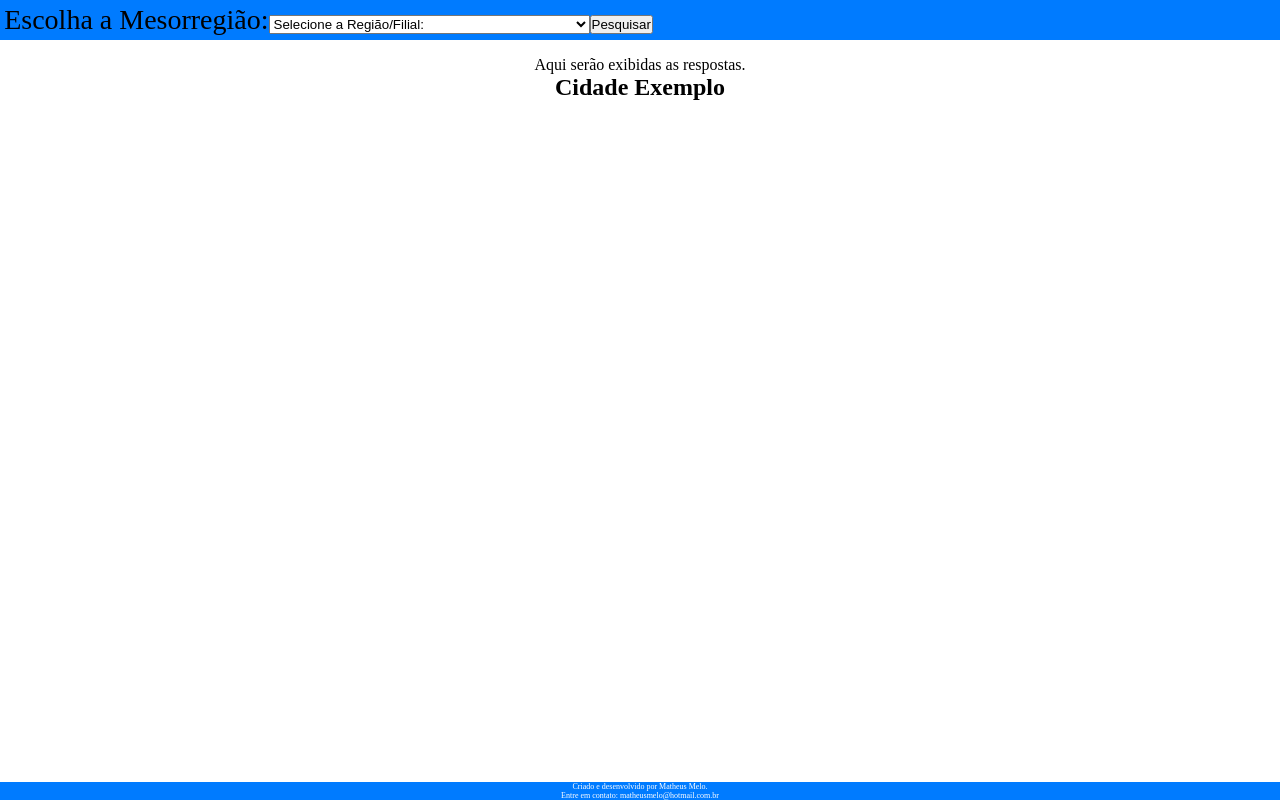
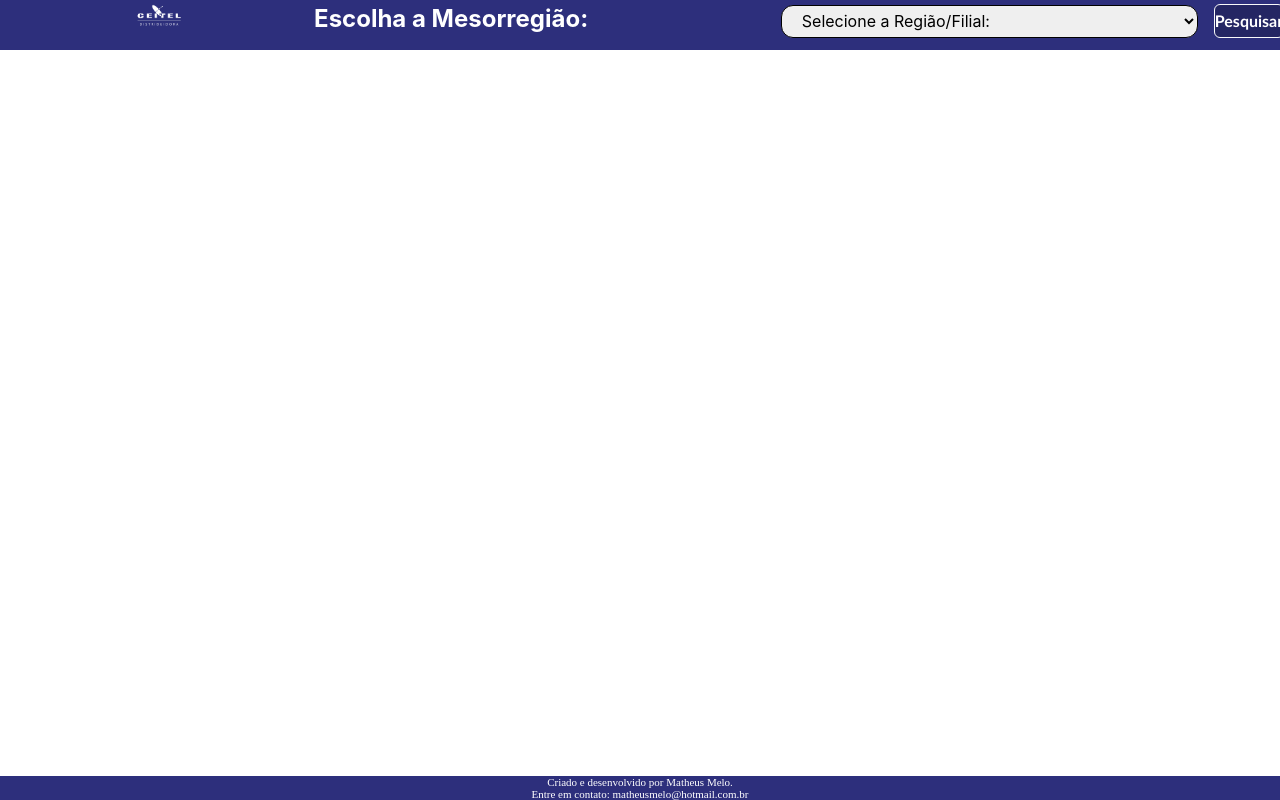
Before and after one commit to MeloMatheus89/front-end-mesoregioes-mineiras, a plain HTML site: page index.html in a window 1280 px wide. Drawn offline with Linux system fonts and the light colour scheme.

Commit message:
Uma pá de coisas. Falta resolver: Quebra do cabeçalho. Ajuste do tamanho da logo_ceitel

```diff
--- a/app.js
+++ b/app.js
@@ -15,7 +15,7 @@ function reiniciar() {
 
 function pesquisar() {
   console.log("função pesquisar iniciada");
-  let selecao = document.getElementById("mesoregiao").value;
+  let selecao = document.getElementById("mesorregiao").value;
   let section = document.getElementById("campoResultado");
   let listagemCidades = document.getElementById("lista_respostas");
   console.log(selecao);
--- a/index.html
+++ b/index.html
@@ -8,33 +8,39 @@
   </head>
   <body>
     <header class="cabecalho">
-      <p>Escolha a Mesorregião:</p>
-      <select id="mesoregiao">
+      <img
+        src="img/logo_ceitel.webp"
+        alt="Logo da Distribuidora Ceitel"
+        class="cabecalho__logo"
+      />
+      <h1 class="cabecalho__texto">Escolha a Mesorregião:</h1>
+      <select id="mesorregiao" class="cabecalho__seletor">
         <option value="" disabled selected>Selecione a Região/Filial:</option>
-        <option value="3101">Noroeste de Minas </option>
+        <option value="3101">Noroeste de Minas</option>
         <option value="3102">Norte de Minas (Montes Claros)</option>
         <option value="3103">Jequitinhonha (Montes Claros)</option>
         <option value="3104">Vale do Mucuri (Ipatinga)</option>
-        <option value="3105">Triângulo Mineiro/Alto Paranaíba (Patos de Minas)</option>
+        <option value="3105">
+          Triângulo Mineiro/Alto Paranaíba (Patos de Minas)
+        </option>
         <option value="3106">Central Mineira (Belo Horizonte)</option>
-        <option value="3107">Metropolitana de Belo Horizonte (Belo Horizonte)</option>
+        <option value="3107">
+          Metropolitana de Belo Horizonte (Belo Horizonte)
+        </option>
         <option value="3108">Vale do Rio Doce (Ipatinga)</option>
         <option value="3109">Oeste de Minas (Divinópolis)</option>
         <option value="3110">Sul/Sudoeste de Minas(Passos/Pouso Alegre)</option>
         <option value="3111">Campo das Vertentes (Pouso Alegre)</option>
         <option value="3112">Zona da Mata (Ubá)</option>
       </select>
-      <button onclick="pesquisar()">Pesquisar</button>
+      <button onclick="pesquisar()" class="cabecalho__button">Pesquisar</button>
     </header>
     <main class="principal">
-      </div>
-      <div class="principal__campo__resultado" id="campoResultado">
-        <p class="respostas__listadas" id="respostas">
-          Aqui serão exibidas as respostas.
-            <h2>Cidade Exemplo</h2>
-          </div>
-        </p>
-        <div class="item-resultado" >
+      <div>
+        <div class="principal__campo__resultado" id="campoResultado">
+          <p class="respostas__listadas" id="respostas"></p>
+        </div>
+        <div class="item-resultado">
           <ul class="lista__respostas" id="lista_respostas"></ul>
         </div>
       </div>
--- a/styles.css
+++ b/styles.css
@@ -26,13 +26,16 @@
   --danger: #dc3545;
   --light: #f8f9fa;
   --dark: #343a40;
+  --azul-ceitel: #2d2f7c;
+  --azul-secundario: #363895;
+  --azul-terc: #242663;
   --breakpoint-xs: 0;
   --breakpoint-sm: 576px;
   --breakpoint-md: 768px;
   --breakpoint-lg: 992px;
   --breakpoint-xl: 1200px;
   --font-family-sans-serif: -apple-system, BlinkMacSystemFont, "Segoe UI",
-    Roboto, "Helvetica Neue", Arial, "Noto Sans", sans-serif,
+    "Roboto", "Helvetica Neue", Arial, "Noto Sans", sans-serif,
     "Apple Color Emoji", "Segoe UI Emoji", "Segoe UI Symbol", "Noto Color Emoji";
   --font-family-monospace: SFMono-Regular, Menlo, Monaco, Consolas,
     "Liberation Mono", "Courier New", monospace;
@@ -41,6 +44,7 @@
 body {
   display: flex;
   flex-direction: column;
+  padding: 0;
 }
 .subtitulo {
   font-size: 1.5rem;
@@ -49,12 +53,53 @@ body {
 
 .cabecalho {
   display: flex;
-  background-color: var(--primary);
+  flex-direction: row;
+  background-color: var(--azul-ceitel);
   font-size: 28px;
   align-items: baseline;
   text-align: center;
   padding: 0.15em;
+  height: 1.5em;
+  justify-content: center;
+  width: 100vw;
+  padding: 0em auto;
 }
+.cabecalho__logo {
+  width: 55%;
+  height: 55%;
+  object-fit: contain;
+}
+
+.cabecalho__texto {
+  color: var(--white);
+  font-family: var(--font-family-sans-serif);
+  font-size: 24px;
+  text-align: left;
+  width: 80%;
+  margin: 0;
+}
+.cabecalho__seletor {
+  border-radius: 12px;
+  border: 1px solid;
+  height: 80%;
+  font-family: var(--font-family-sans-serif);
+  font-size: 16px;
+  padding-left: 1em;
+  margin: 0 1em;
+}
+
+.cabecalho__button {
+  width: 8em;
+  height: 80%;
+  border-radius: 6px;
+  background-color: var(--azul-terc);
+  font-family: "Gill Sans", "Gill Sans MT", Calibri, "Trebuchet MS", sans-serif;
+  font-size: 16px;
+  font-weight: 800;
+  color: var(--white);
+  border: 1px solid var(--light);
+}
+
 .selecao__mesorregiao {
   font-family: var(--font-family-sans-serif);
   font-size: 20px;
@@ -85,12 +130,14 @@ body {
   text-align: center;
 }
 .lista__respostas__cidades {
-  margin: 0 auto;
 }
 .lista__respostas {
   display: flex;
   flex-direction: column;
+  width: 100vw;
   position: center;
+  text-align: justify;
+  padding: 0 6em;
 }
 .item-resultado {
   margin: solid 2px var(--indigo);
@@ -102,8 +149,8 @@ body {
 
 footer {
   text-align: center;
-  background-color: var(--primary);
-  font-size: 8px;
+  background-color: var(--azul-ceitel);
+  font-size: 11px;
   color: var(--white);
   width: 100%;
   position: fixed;
```
Also changed, not shown: img/logo_ceitel.webp (added).
